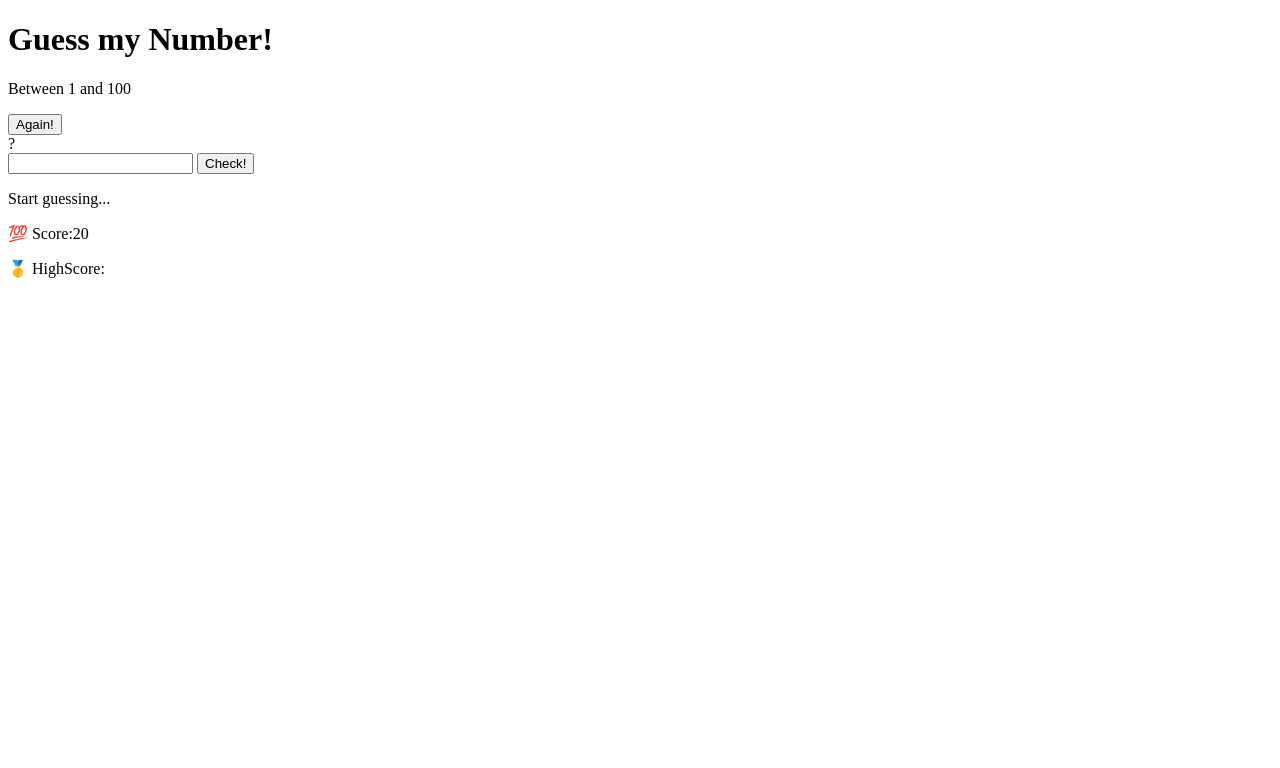
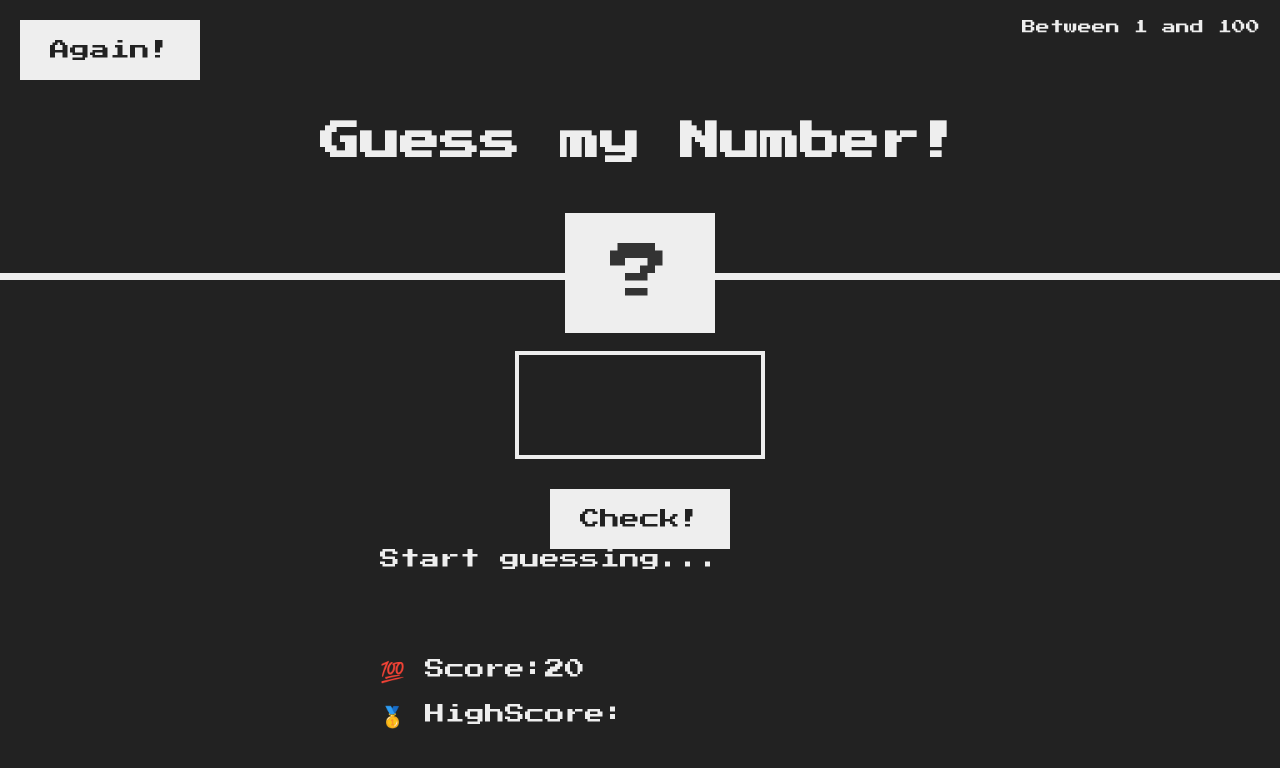
Before and after one commit to fstipo/Guess-Number, a plain HTML site: page index.html in a window 1280 px wide. Drawn offline with Linux system fonts and the light colour scheme.

Commit message:
add jonas.css

```diff
--- a/index.html
+++ b/index.html
@@ -6,6 +6,7 @@
     <meta http-equiv="X-UA-Compatible" content="IE=edge">
     <meta name="viewport" content="width=device-width, initial-scale=1.0">
     <title>Guess Number</title>
+    <link rel="stylesheet" href="style.css">
 </head>
 
 <body>
--- /dev/null
+++ b/style.css
@@ -0,0 +1,119 @@
+@import url('https://fonts.googleapis.com/css?family=Press+Start+2P&display=swap');
+
+* {
+  margin: 0;
+  padding: 0;
+  box-sizing: inherit;
+}
+
+html {
+  font-size: 62.5%;
+  box-sizing: border-box;
+}
+
+body {
+  font-family: 'Press Start 2P', sans-serif;
+  color: #eee;
+  background-color: #222;
+  /* background-color: #60b347; */
+}
+
+/* LAYOUT */
+header {
+  position: relative;
+  height: 35vh;
+  border-bottom: 7px solid #eee;
+}
+
+main {
+  height: 65vh;
+  color: #eee;
+  display: flex;
+  align-items: center;
+  justify-content: space-around;
+}
+
+.left {
+  width: 52rem;
+  display: flex;
+  flex-direction: column;
+  align-items: center;
+}
+
+.right {
+  width: 52rem;
+  font-size: 2rem;
+}
+
+/* ELEMENTS STYLE */
+h1 {
+  font-size: 4rem;
+  text-align: center;
+  position: absolute;
+  width: 100%;
+  top: 52%;
+  left: 50%;
+  transform: translate(-50%, -50%);
+}
+
+.number {
+  background: #eee;
+  color: #333;
+  font-size: 6rem;
+  width: 15rem;
+  padding: 3rem 0rem;
+  text-align: center;
+  position: absolute;
+  bottom: 0;
+  left: 50%;
+  transform: translate(-50%, 50%);
+}
+
+.between {
+  font-size: 1.4rem;
+  position: absolute;
+  top: 2rem;
+  right: 2rem;
+}
+
+.again {
+  position: absolute;
+  top: 2rem;
+  left: 2rem;
+}
+
+.guess {
+  background: none;
+  border: 4px solid #eee;
+  font-family: inherit;
+  color: inherit;
+  font-size: 5rem;
+  padding: 2.5rem;
+  width: 25rem;
+  text-align: center;
+  display: block;
+  margin-bottom: 3rem;
+}
+
+.btn {
+  border: none;
+  background-color: #eee;
+  color: #222;
+  font-size: 2rem;
+  font-family: inherit;
+  padding: 2rem 3rem;
+  cursor: pointer;
+}
+
+.btn:hover {
+  background-color: #ccc;
+}
+
+.message {
+  margin-bottom: 8rem;
+  height: 3rem;
+}
+
+.label-score {
+  margin-bottom: 2rem;
+}
```
